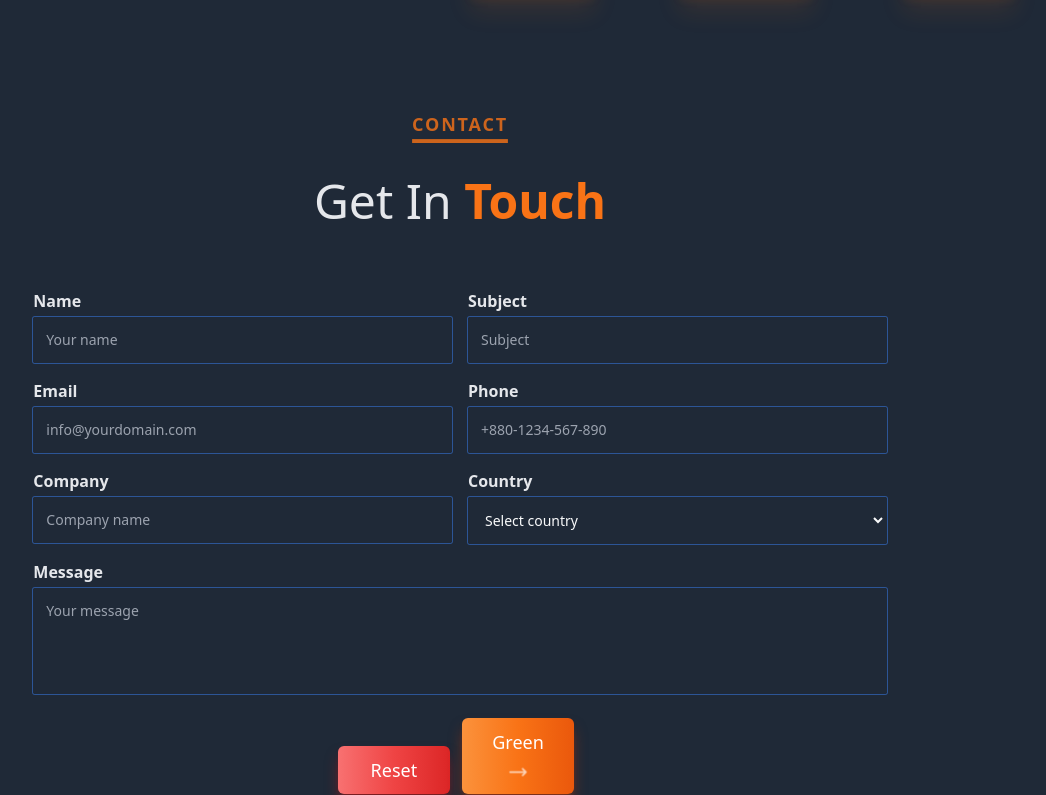
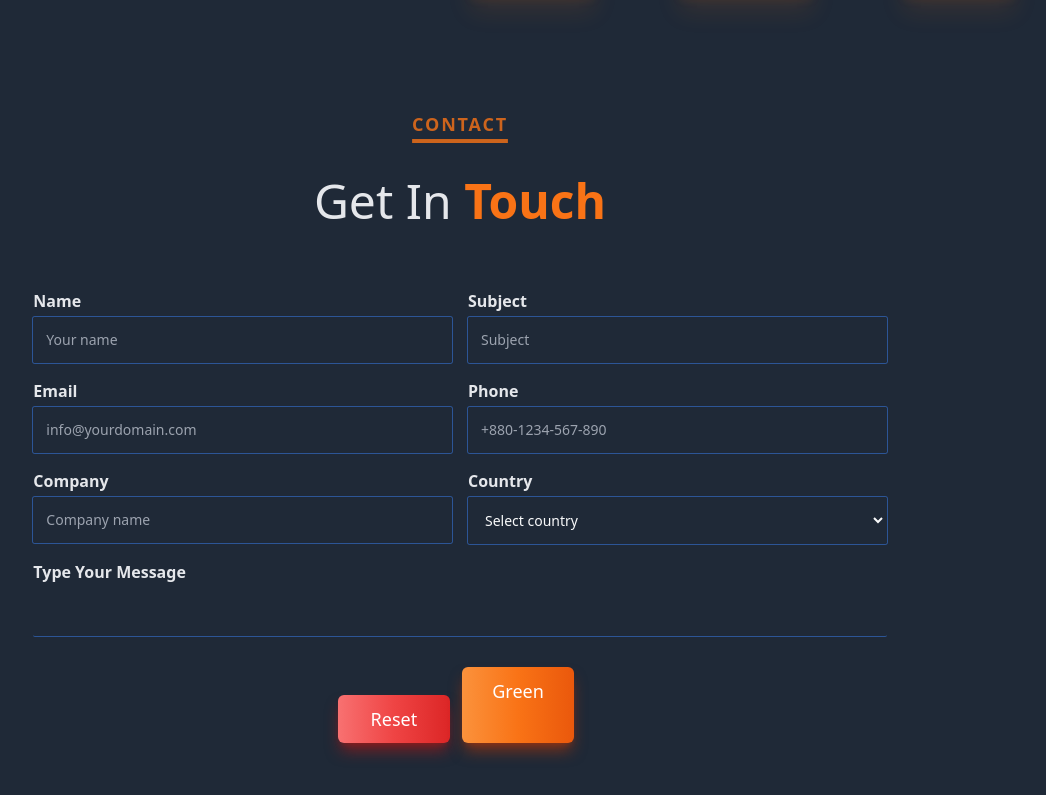
Before and after one commit to melon9824/tailwindcss-postcss-autoprefixer-vite-project-1, a website built with Vite: page index.html in a window 1280 px wide. Shown: the part 2005-2800 px from the top of the page, without its empty margins (180-1226 px from the left). Built offline with nearby package versions, Linux system fonts and the light colour scheme; files whose address does not match are found by name.

Commit message:
modified some design

```diff
--- a/css/main.css
+++ b/css/main.css
@@ -31,5 +31,5 @@
 }
 
 .form-input {
-    @apply text-gray-800 dark:text-gray-50 bg-transparent ring-1 border border-gray-50 dark:border-gray-800 text-sm rounded-sm block p-3 focus:outline-none focus:border-orange-500/50 dark:focus:border-orange-500/50;
+    @apply text-gray-800 dark:text-gray-50 bg-transparent ring-1 border border-gray-50 dark:border-gray-800 text-sm rounded-sm block p-3 focus:outline-none focus:bg-blue-500/10;
 }
--- a/index.html
+++ b/index.html
@@ -382,17 +382,20 @@
             </div>
         </section>
 
-         <!--=== contact section ===-->
+
+         <!-- contact section -->
          <section id="contact">
             <div class="container py-10">
+                <!-- contact title -->
                 <div class="text-center mb-10 md:mb-16">
                     <h4 class="text-xs sm:text-sm md:text-base lg:text-lg tracking-widest text-orange-500/80 font-semibold underline decoration-4 underline-offset-8 mb-8 animate-bounce">CONTACT</h4>
 
                     <h2 class="text-2xl sm:text-3xl md:text=4xl lg:text-5xl">Get In <span class="text-orange-500 font-bold">Touch</span></h2>
                 </div>
 
+                <!-- contact form -->
                 <form action="">
-                    <div class="w-full m-auto  md:w-2/3">
+                    <div class="w-full md:w-2/3 mx-auto">
                         <div class="text-color-primary-dark grid gap-4 mb-4 md:grid-cols-2">
                             <div class="w-11/12 md:w-full mx-auto flex flex-col space-y-1">
                                 <label for="name" class="font-semibold">Name</label>
@@ -432,11 +435,13 @@
                             </div>
                         </div>
 
-                        <div class="w-11/12 md:w-full mx-auto flex flex-col space-y-1">
-                            <label for="message" class="font-semibold">Message</label>
-                            <textarea name="message" id="message" cols="" rows="4" class="form-input resize-none placeholder:text-gray-400 " placeholder="Your message"></textarea>
+                        <div class="w-11/12 md:w-full mx-auto  ">
+                            <label for="msg" class="font-semibold transition-all duration-500">Type Your Message</label>
+
+                            <textarea id="msg" class="w-full mt-1 text-gray-50 bg-transparent rounded-sm border-b border-blue-500/50 resize-none outline-none focus:border-none focus:ring-1 focus:px-4 focus:pt-2 focus:pb-8 focus:bg-blue-500/10 transition-all duration-500"></textarea>
                         </div>
 
+                        <!-- contact buttons -->
                         <div class="mt-6 text-center">
                             <button type="reset" class="w-28 text-white bg-gradient-to-r from-red-400 via-red-500 to-red-600 hover:bg-gradient-to-br focus:ring-4 focus:outline-none focus:ring-red-300 dark:focus:ring-red-800 shadow-lg shadow-red-500/50 dark:shadow-lg dark:shadow-red-800/80 font-medium rounded-md text-lg px-5 py-2.5 text-center mr-2 mb-2">
                                 Reset
```
Also changed, not shown: img/hero-img-bg-dark.png, img/hero-img-bg-light.png.
